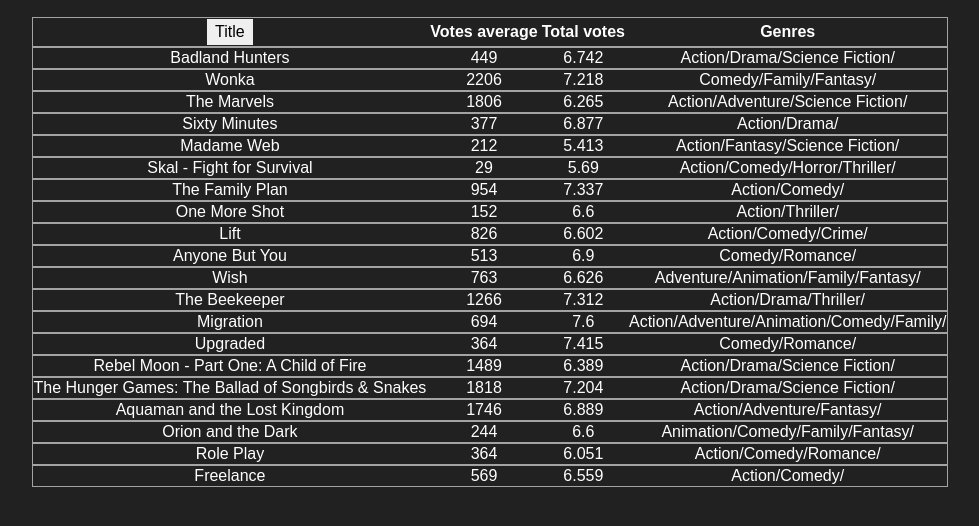
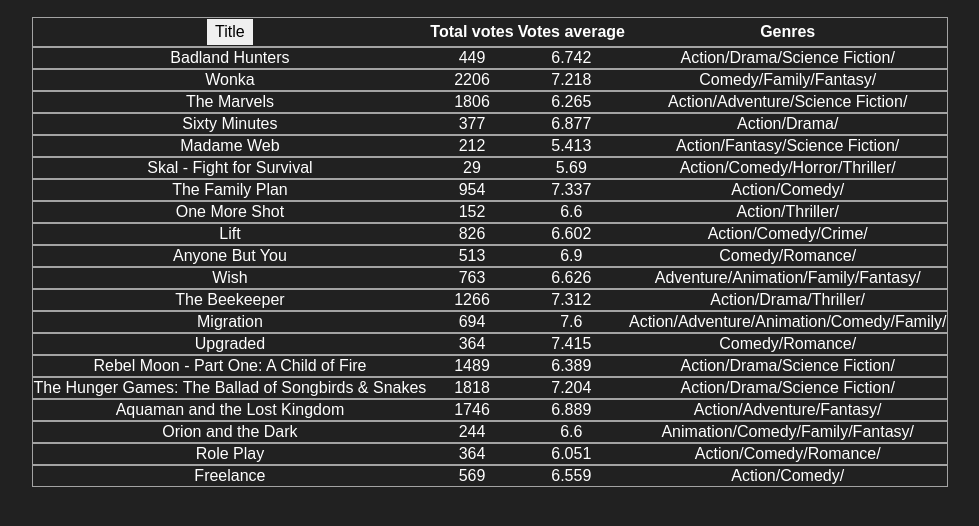
Before and after one commit to Harsh244007/react-movie-in-table, a React (Create React App) app: page / in a window 1280 px wide. Shown: the top 526 px of the page, without its empty margins (150-1129 px from the left). Built offline with nearby package versions, Linux system fonts and the light colour scheme.

Commit message:
Update MovieTableHead.jsx

```diff
--- a/src/components/Movies/MovieTableItems/MovieTableHead.jsx
+++ b/src/components/Movies/MovieTableItems/MovieTableHead.jsx
@@ -7,8 +7,8 @@
     return (<thead>
         <tr>
             <th><button style={{ color: "black", padding: "4px 8px", border: "0px" }} onClick={handleTitleSort}>Title</button></th>
+            <th>Total votes</th>
             <th>Votes average</th>
-            <th>Total votes</th>
             <th>Genres</th>
         </tr>
     </thead>)
```
